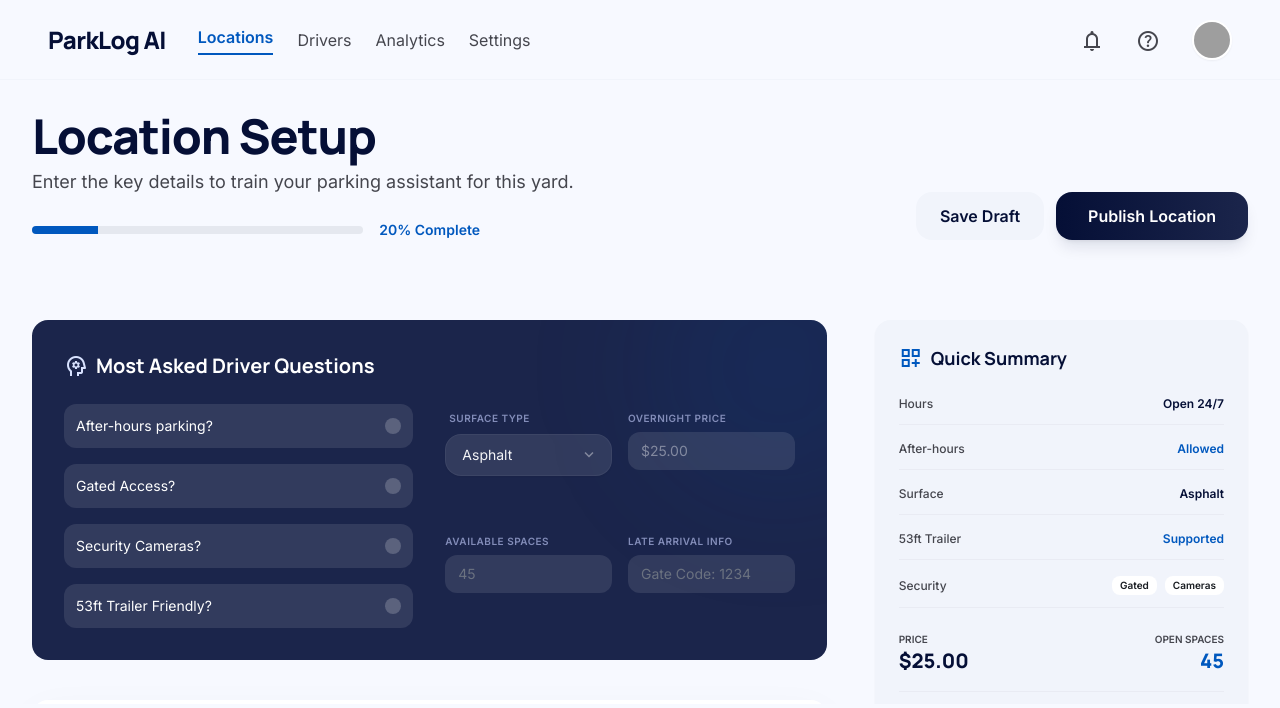
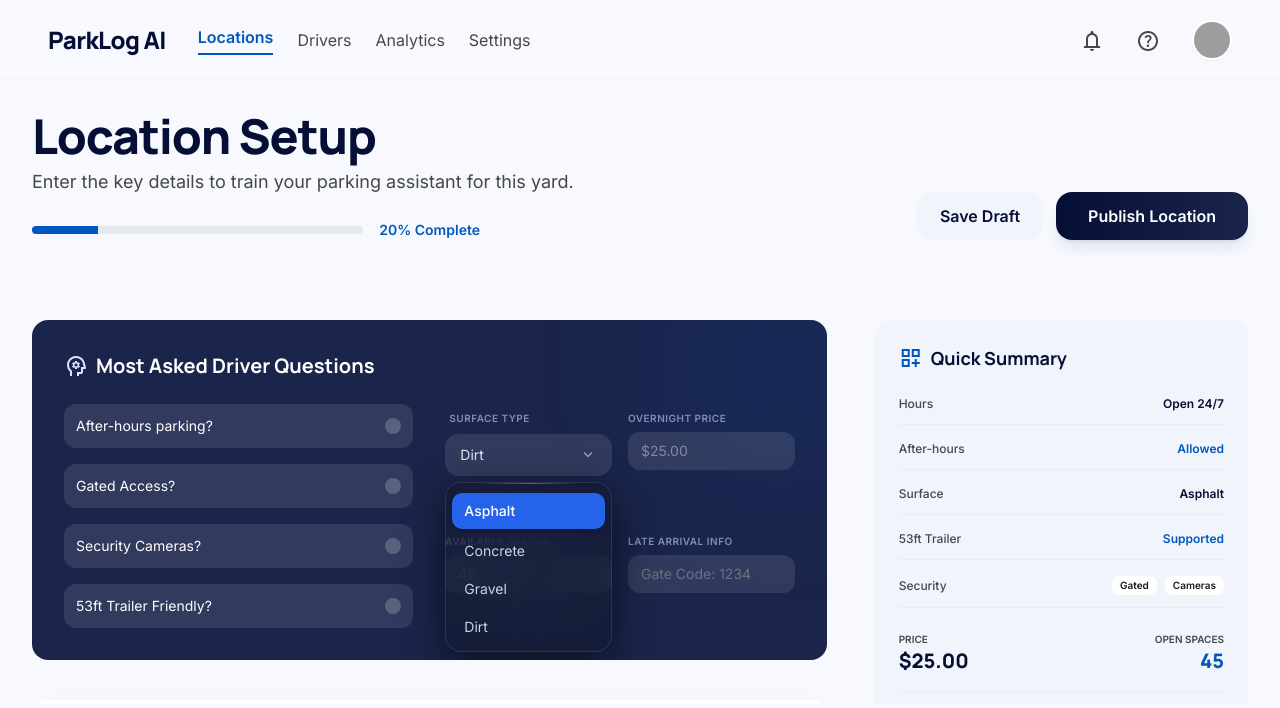
Before and after one commit to rroma00/truck-parking-ai, a React (Vite) app in the folder dashboard/: page / in a window 1280 px wide. Shown: the top 708 px of the page. Built offline with nearby package versions, Linux system fonts and the light colour scheme; no server answers; grey boxes are pictures that could not be loaded.

Commit message:
style: perfect custom dropdown matching screenshot reference precisely

```diff
--- a/dashboard/src/pages/Dashboard.jsx
+++ b/dashboard/src/pages/Dashboard.jsx
@@ -49,17 +49,29 @@ export default function Dashboard() {
 </label>
 </div>
 <div className="grid grid-cols-2 gap-4">
-<div className="space-y-1.5 relative group">
+<div className="space-y-1.5 relative z-50">
 <label className="text-[10px] uppercase tracking-wider text-on-primary-container font-bold px-1">Surface Type</label>
 <div className="relative">
-<select className="w-full bg-white/10 border border-white/5 rounded-xl text-sm text-white/95 focus:ring-2 focus:ring-secondary/30 focus:border-secondary/50 appearance-none bg-none px-4 py-2.5 pr-10 cursor-pointer hover:bg-white/[0.12] transition-colors [&>option]:bg-[#1a2436] [&>option]:text-white/95 shadow-sm">
-<option value="Asphalt">Asphalt</option>
-<option value="Concrete">Concrete</option>
-<option value="Gravel">Gravel</option>
-<option value="Dirt">Dirt</option>
-</select>
-<div className="absolute right-3.5 top-1/2 -translate-y-1/2 pointer-events-none flex items-center justify-center text-white/40 group-hover:text-white/60 transition-colors">
-<span className="material-symbols-outlined text-[18px]">expand_more</span>
+<div className="w-full bg-white/10 border border-transparent rounded-[14px] text-sm flex items-center justify-between px-3.5 py-2.5 cursor-pointer text-slate-200 hover:bg-white/[0.12] transition-colors shadow-sm relative z-50">
+<span>Dirt</span>
+<span className="material-symbols-outlined text-[18px] text-white/50">expand_more</span>
+</div>
+<div className="absolute top-[calc(100%+6px)] left-0 w-full bg-[#0a1020]/40 backdrop-blur-2xl border border-white/10 rounded-[16px] shadow-[0_12px_40px_rgba(0,0,0,0.6)] overflow-hidden p-1.5 z-[60]">
+<div className="absolute top-0 left-1/2 -translate-x-1/2 w-[60%] h-[1px] bg-gradient-to-r from-transparent via-white/30 to-transparent"></div>
+<div className="flex flex-col gap-0.5 mt-1">
+<div className="px-3 py-2 bg-[#2563eb] text-white text-sm font-medium rounded-[10px] cursor-pointer shadow-md mb-0.5">
+Asphalt
+</div>
+<div className="px-3 py-2 text-slate-300 text-sm hover:bg-white/10 hover:text-white rounded-[10px] cursor-pointer transition-colors">
+Concrete
+</div>
+<div className="px-3 py-2 text-slate-300 text-sm hover:bg-white/10 hover:text-white rounded-[10px] cursor-pointer transition-colors">
+Gravel
+</div>
+<div className="px-3 py-2 text-slate-300 text-sm hover:bg-white/10 hover:text-white rounded-[10px] cursor-pointer transition-colors">
+Dirt
+</div>
+</div>
 </div>
 </div>
 </div>
```
